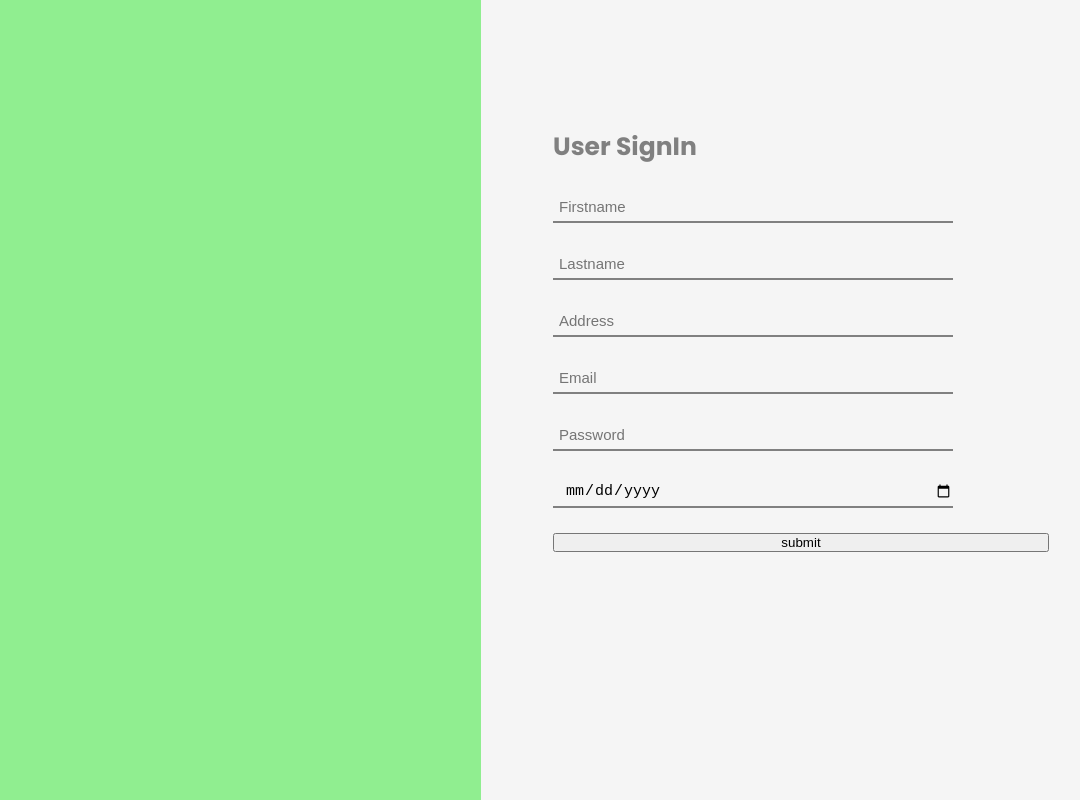
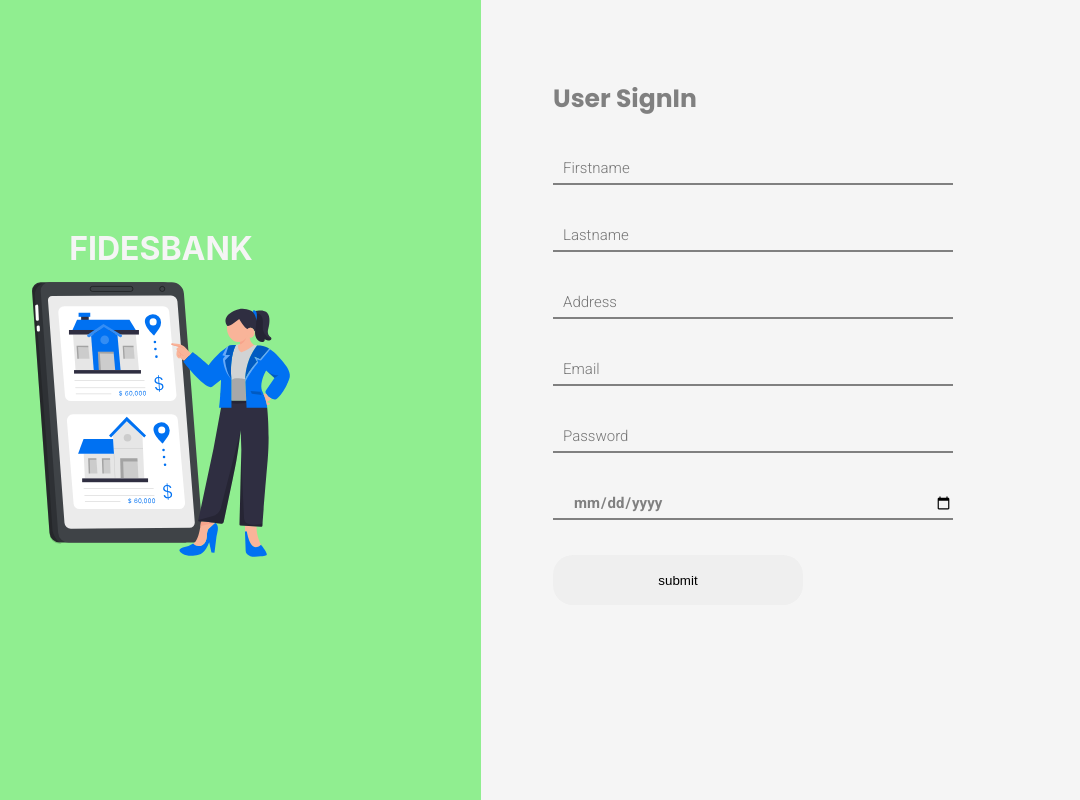
Before and after one commit to Pasta08/fidesbankfe, a React (Create React App) app: page /usersignin in a window 1280 px wide. Shown: the whole page, without its empty margins (159-1239 px from the left). Built offline with nearby package versions, Linux system fonts and the light colour scheme.

Commit message:
fixing UserSigin

```diff
--- a/package.json
+++ b/package.json
@@ -12,6 +12,7 @@
     "@types/react-dom": "^18.0.9",
     "react": "^18.2.0",
     "react-dom": "^18.2.0",
+    "react-icons": "^4.6.0",
     "react-router-dom": "^6.4.3",
     "react-scripts": "5.0.1",
     "typescript": "^4.8.4",
--- a/public/index.html
+++ b/public/index.html
@@ -4,7 +4,7 @@
     <link rel="preconnect" href="https://fonts.googleapis.com" />
     <link rel="preconnect" href="https://fonts.gstatic.com" crossorigin />
     <link
-      href="https://fonts.googleapis.com/css2?family=Poppins:wght@100;500;700&display=swap"
+      href="https://fonts.googleapis.com/css2?family=Poppins:wght@100;500;700&family=Roboto:wght@300;500;700&display=swap"
       rel="stylesheet"
     />
     <meta charset="utf-8" />
--- a/src/Styles/UserSignIn.css
+++ b/src/Styles/UserSignIn.css
@@ -9,6 +9,28 @@
 .form_page .form_image {
   width: 50%;
   background: lightgreen;
+  display: -webkit-box;
+  display: -ms-flexbox;
+  display: flex;
+  -webkit-box-orient: vertical;
+  -webkit-box-direction: normal;
+      -ms-flex-direction: column;
+          flex-direction: column;
+  -webkit-box-pack: center;
+      -ms-flex-pack: center;
+          justify-content: center;
+  -webkit-box-align: center;
+      -ms-flex-align: center;
+          align-items: center;
+  text-align: center;
+}
+
+.form_page .form_image h1 {
+  color: whitesmoke;
+}
+
+.form_page .form_image img {
+  width: 60%;
 }
 
 .form_page .form {
@@ -21,8 +43,8 @@
   -webkit-box-direction: normal;
       -ms-flex-direction: column;
           flex-direction: column;
-  gap: 25px;
-  padding: 8rem 4.5rem;
+  gap: 35px;
+  padding: 5rem 4.5rem;
 }
 
 .form_page .form .form_title {
@@ -39,11 +61,49 @@
   outline: none;
   border-bottom: 2px solid grey;
   font-size: 15px;
-  text-indent: 6px;
+  text-indent: 10px;
+  font-weight: 600;
+  font-family: "Roboto", "sans-serif";
+  color: grey;
+  -webkit-transition: all 0.1s ease-in-out;
+  transition: all 0.1s ease-in-out;
+}
+
+.form_page .form .input::-webkit-input-placeholder {
+  font-weight: 200;
+  font-family: "Roboto", "sans-serif";
+}
+
+.form_page .form .input:-ms-input-placeholder {
+  font-weight: 200;
+  font-family: "Roboto", "sans-serif";
+}
+
+.form_page .form .input::-ms-input-placeholder {
+  font-weight: 200;
+  font-family: "Roboto", "sans-serif";
+}
+
+.form_page .form .input::placeholder {
+  font-weight: 200;
+  font-family: "Roboto", "sans-serif";
+}
+
+.form_page .form .input:focus {
+  border-bottom: 2px solid lightgreen;
 }
 
 .form_page .form .form_submit_btn {
   width: 250px;
-  height: 40px;
+  height: 50px;
+  border-radius: 20px;
+  border: none;
+  -webkit-transition: all 0.1s ease-in-out;
+  transition: all 0.1s ease-in-out;
+  cursor: pointer;
+}
+
+.form_page .form .form_submit_btn:hover {
+  background: lightgreen;
 }
 /*# sourceMappingURL=UserSignIn.css.map */
--- a/src/Styles/UserSignIn.scss
+++ b/src/Styles/UserSignIn.scss
@@ -10,6 +10,17 @@ $main-title-darkgrey: rgb(82, 82, 82);
   .form_image {
     width: 50%;
     background: lightgreen;
+    display: flex;
+    flex-direction: column;
+    justify-content: center;
+    align-items: center;
+    text-align: center;
+    h1 {
+      color: whitesmoke;
+    }
+    img {
+      width: 60%;
+    }
   }
   .form {
     .form_title {
@@ -21,8 +32,8 @@ $main-title-darkgrey: rgb(82, 82, 82);
     width: 50%;
     display: flex;
     flex-direction: column;
-    gap: 25px;
-    padding: 8rem 4.5rem;
+    gap: 35px;
+    padding: 5rem 4.5rem;
     .input {
       background: transparent;
       width: 25rem;
@@ -31,11 +42,29 @@ $main-title-darkgrey: rgb(82, 82, 82);
       outline: none;
       border-bottom: 2px solid grey;
       font-size: 15px;
-      text-indent: 6px;
+      text-indent: 10px;
+      font-weight: 600;
+      font-family: "Roboto", "sans-serif";
+      color: $main-title-grey;
+      &::placeholder {
+        font-weight: 200;
+        font-family: "Roboto", "sans-serif";
+      }
+      transition: all 0.1s ease-in-out;
+      &:focus {
+        border-bottom: 2px solid $main-bg-green;
+      }
     }
     .form_submit_btn {
       width: 250px;
-      height: 40px;
+      height: 50px;
+      border-radius: 20px;
+      border: none;
+      transition: all 0.1s ease-in-out;
+      cursor: pointer;
+      &:hover {
+        background: $main-bg-green;
+      }
     }
   }
 }
--- a/src/pages/UserSignIn.tsx
+++ b/src/pages/UserSignIn.tsx
@@ -1,8 +1,9 @@
-import bankImage from "/images/HousingAffordability.svg";
-import bankImage2 from "/images/TransactionalSms.svg";
 import React, { useState } from "react";
+import { FaArrowLeft } from "react-icons/fa";
 import type { FormEvent } from "react";
 import "../Styles/UserSignIn.css";
+import { Link } from "react-router-dom";
+import Layout from "../components/common/Layout";
 const UserSignIn = () => {
   const sendForm = async (event: FormEvent<HTMLFormElement>) => {
     event.preventDefault();
@@ -34,7 +35,11 @@ const UserSignIn = () => {
 
   return (
     <div className="form_page">
-      <div className="form_image"></div>
+      <div className="form_image">
+        <h1>FIDESBANK</h1>
+        <img src="/images/HousingAffordability.svg" alt="image" />
+        <Link to="/"> </Link>
+      </div>
       <form className="form" autoComplete="off" onSubmit={sendForm}>
         <h1 className="form_title">User SignIn</h1>
         <input
@@ -59,8 +64,8 @@ const UserSignIn = () => {
         />
 
         <input
-          type="text"
-          className="input "
+          type="email"
+          className="input email"
           placeholder="Email"
           name="email"
         />
@@ -74,7 +79,7 @@ const UserSignIn = () => {
 
         <input type="date" className="input " name="dateofbirth" />
 
-        <button className="login--button" type="submit">
+        <button className="form_submit_btn" type="submit">
           submit
         </button>
       </form>
```
Also changed, not shown: 2 other files (tests, documents, lock files or other folders).
